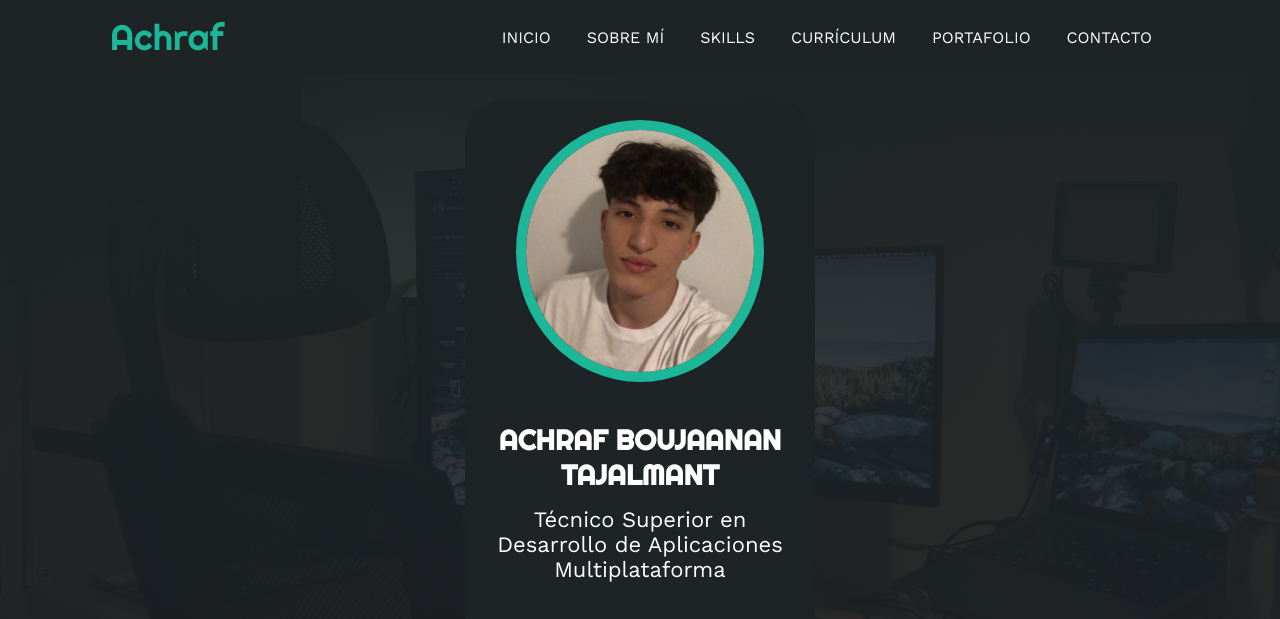
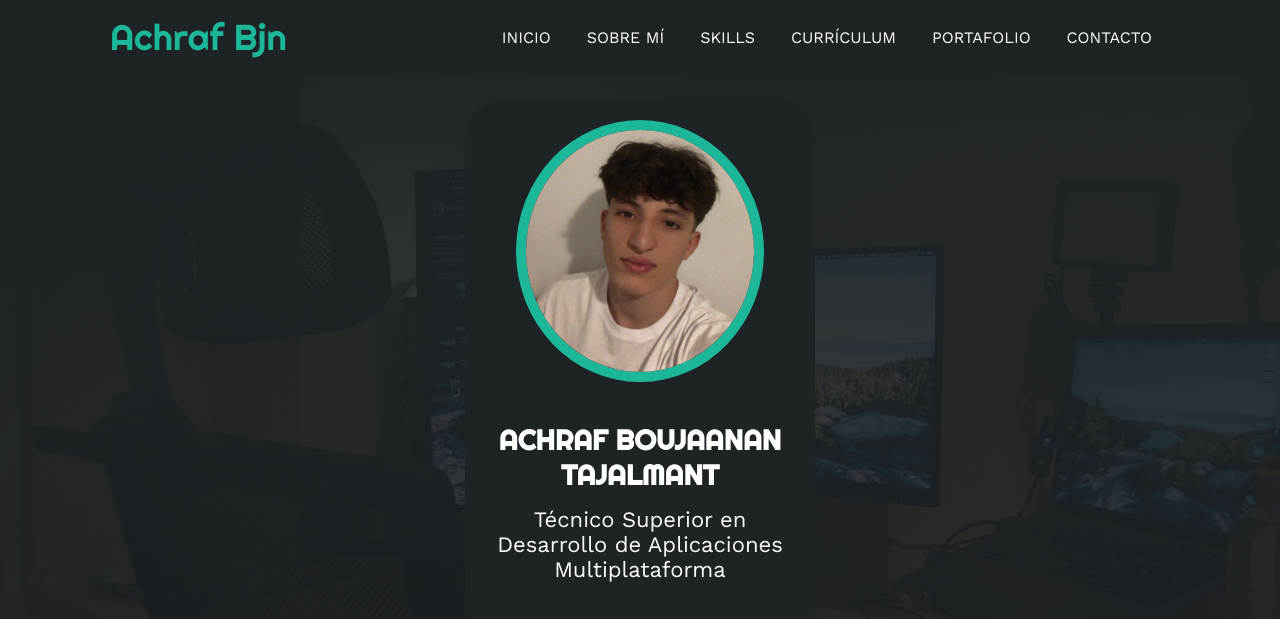
Before and after one commit to AchrafBjn04/Achraf-Boujaanan-Tajalmant, a website: page public/index.html in a window 1280 px wide. Shown: the top 619 px of the page. Drawn offline with nearby package versions, Linux system fonts and the light colour scheme.

Commit message:
Decoracion

```diff
--- a/public/index.html
+++ b/public/index.html
@@ -13,7 +13,7 @@
      <div class="contenedor-header">
         <header>
             <div class="logo">
-                <a href="#">Achraf</a>
+                <a href="#">Achraf Bjn</a>
             </div>
             <nav id="nav">
                 <ul>
```
